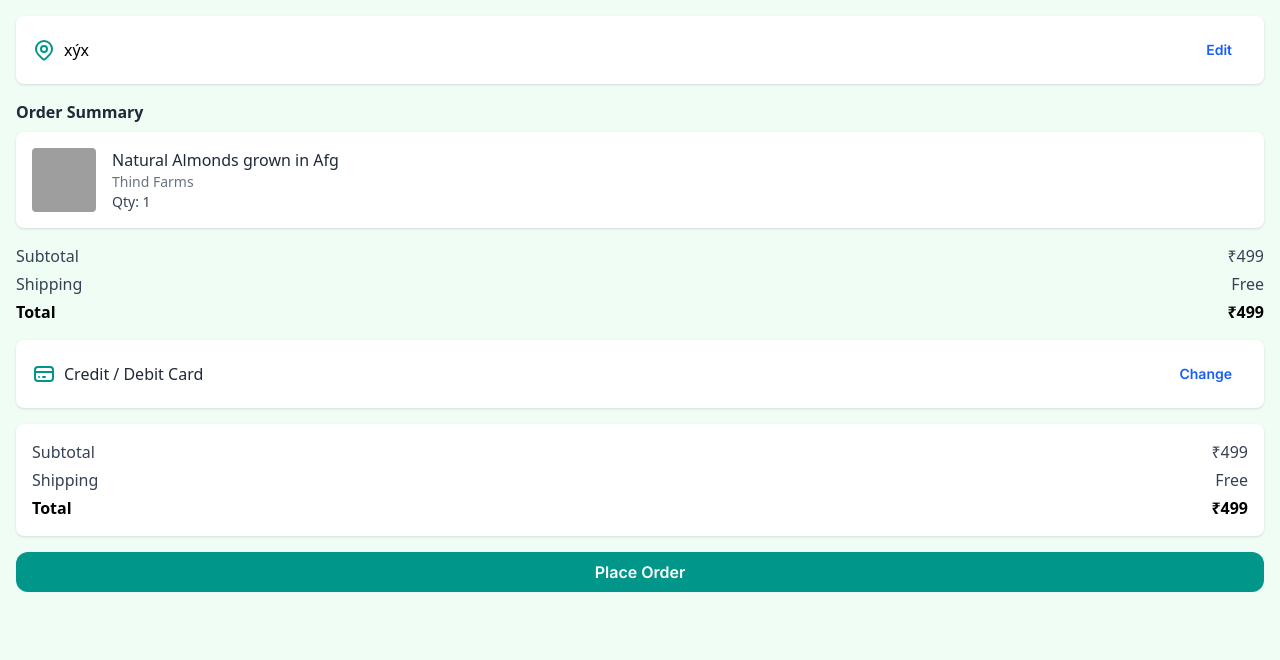
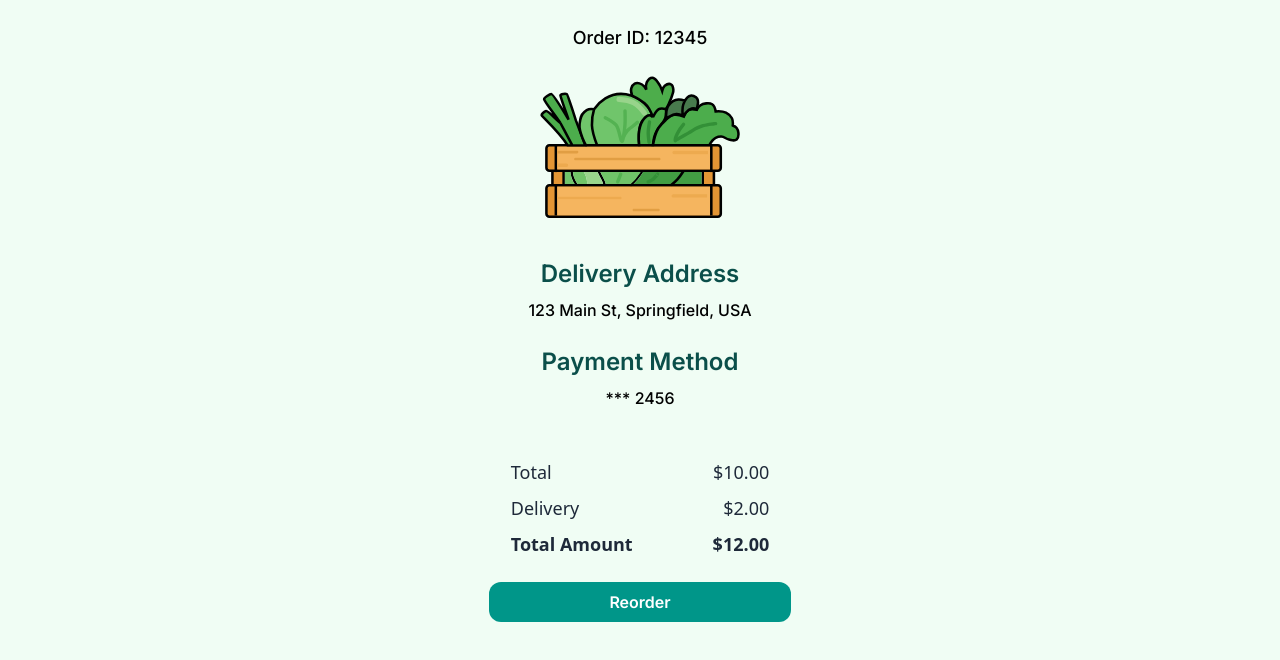
Before and after one commit to MOHDNEHALKHAN/Kissankart, a React (Vite) app: page / in a window 1280 px wide. Shown: the top 660 px of the page. Built offline with nearby package versions, Linux system fonts and the light colour scheme; grey boxes are pictures that could not be loaded; a web font is replaced by a local one.

Commit message:
designed the Code for order detail page

```diff
--- a/src/App.jsx
+++ b/src/App.jsx
@@ -1,11 +1,11 @@
 import React from 'react'
 import OrderPage from './pages/buyer/CheckoutPage'
-import CheckoutPage from './pages/buyer/CheckoutPage'
+import OrderdetailPage from './pages/buyer/OrderdetailPage'
 
 function App() {
   return (
 
-   <CheckoutPage/>
+   <OrderdetailPage/>
 
   )
 }
--- a/src/pages/buyer/OrderdetailPage.jsx
+++ b/src/pages/buyer/OrderdetailPage.jsx
@@ -1,9 +1,47 @@
-import React from 'react'
+import React from "react";
+import { Button } from "../../components";
+import basket from "../../assets/Basket.svg";
 
 function OrderdetailPage() {
+  const orderId = "12345";
+  const Address = "123 Main St, Springfield, USA";
+  const PaymentMethod = "*** 2456";
+  const Origionalamount = "$10.00";
+  const Deliveryfee = "$2.00";
+  const Totalamount = "$12.00";
+
   return (
-    <div>OrderdetailPage</div>
-  )
+    <div className=" bg-green-50 flex flex-col items-center  h-screen">
+      <div className="flex flex-col items-center justify-center gap-2 my-6">
+        <p className="font-inter font-medium text-lg">Order ID: {orderId}</p>
+        <img className="my-4 w-50" src={basket} alt="logo" />
+      </div>
+      <div className="flex flex-col items-center justify-center gap-2 mb-6">
+        <h3 className="font-inter font-semibold text-teal-900 text-2xl">Delivery Address</h3>
+        <p className="font-inter font-medium flex-wrap items-center px-25 mx-4">{Address}</p>
+      </div>
+      <div className="flex flex-col items-center justify-center gap-2 mb-6">
+        <h3 className="font-inter font-semibold text-teal-900 text-2xl ">Payment Method</h3>
+        <p className="font-inter font-medium">{PaymentMethod}</p>
+      </div>
+      <div className="my-6 space-y-2 text-gray-800 text-lg font-medium">
+        <div className="flex justify-between ">
+          <span>Total</span>
+          <span>{Origionalamount}</span>
+        </div>
+        <div className="flex justify-between ">
+          <span>Delivery</span>
+          <span>{Deliveryfee}</span>
+        </div>
+        <div className="flex justify-between font-semibold gap-20">
+          <span>Total Amount</span>
+          <span>{Totalamount}</span>
+        </div>
+      </div>
+      <div></div>
+      <Button className="bg-teal-600 text-white px-30">Reorder</Button>
+    </div>
+  );
 }
 
-export default OrderdetailPage
+export default OrderdetailPage;
```
Also changed, not shown: src/assets/Basket.svg (added).
